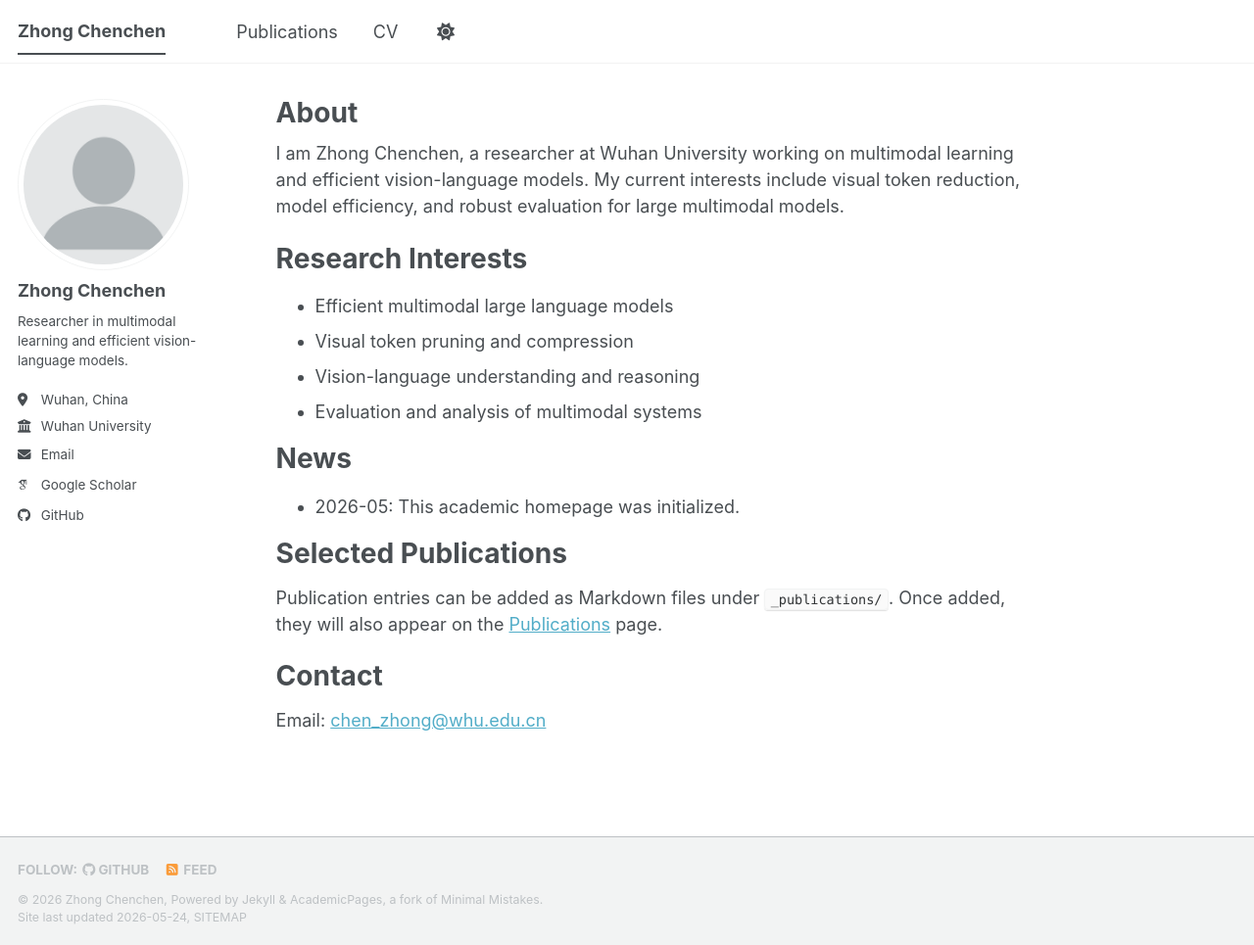
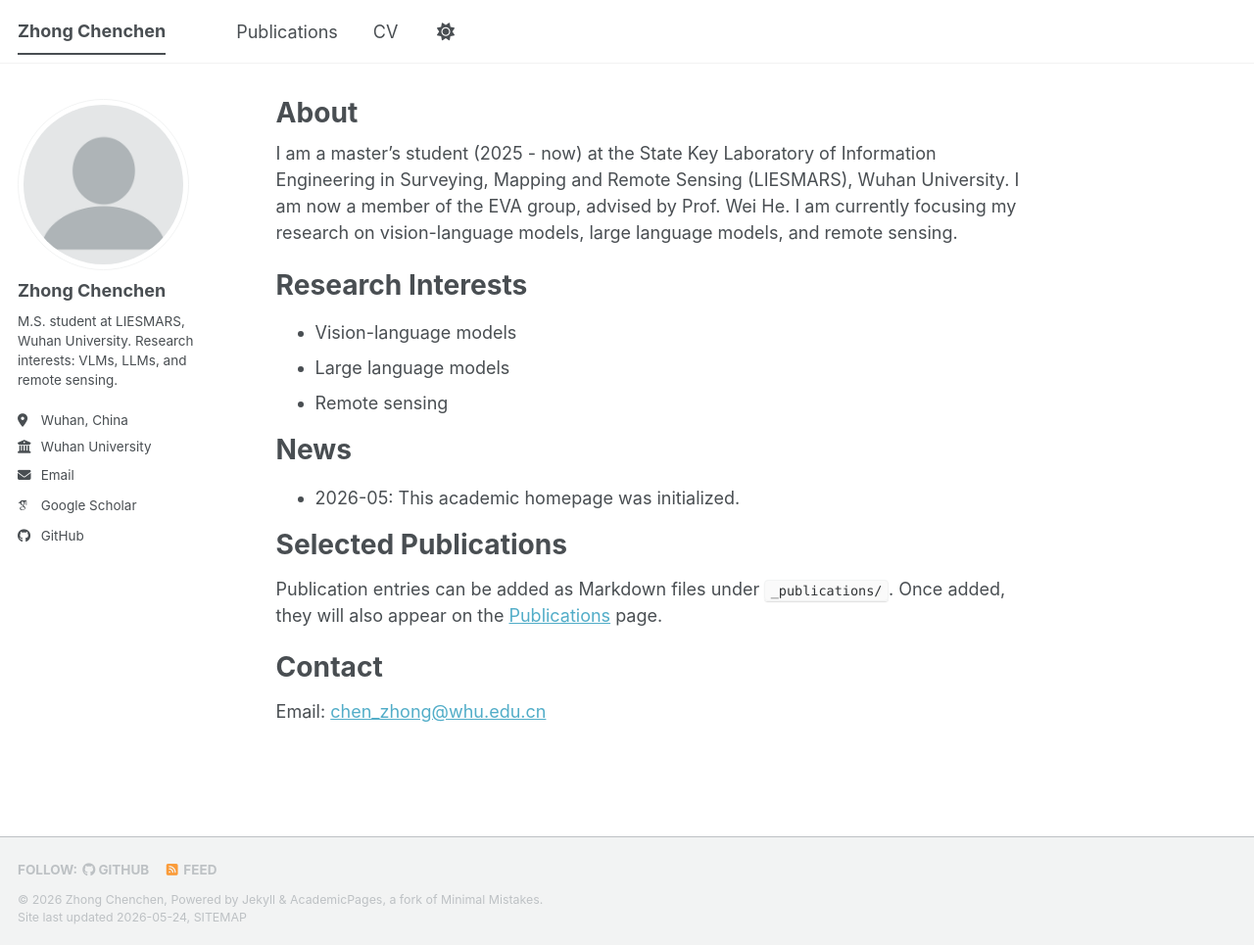
Before and after one commit to Zhong-Chenchen/ChenZhong, a Jekyll site: the page built from _pages/about.md, in a window 1280 px wide and 965 px high. Shown: the whole window at 98% size. Built offline with Jekyll 4.4.1, drawn with Linux system fonts in a browser that asks for light colours; some web fonts are replaced; a script bundle is joined from its source files by our own code; library files that are not in the unit come from our copies.

Commit message:
Update academic bio

```diff
--- a/_config.yml
+++ b/_config.yml
@@ -26,7 +26,7 @@ author:
   avatar           : "profile.png"
   name             : "Zhong Chenchen"
   pronouns         : # example: "she/her"
-  bio              : "Researcher in multimodal learning and efficient vision-language models."
+  bio              : "M.S. student at LIESMARS, Wuhan University. Research interests: VLMs, LLMs, and remote sensing."
   location         : "Wuhan, China"
   employer         : "Wuhan University"
   uri              : # URL
--- a/_pages/about.md
+++ b/_pages/about.md
@@ -7,14 +7,13 @@ redirect_from:
   - /about.html
 ---
 
-I am Zhong Chenchen, a researcher at Wuhan University working on multimodal learning and efficient vision-language models. My current interests include visual token reduction, model efficiency, and robust evaluation for large multimodal models.
+I am a master's student (2025 - now) at the State Key Laboratory of Information Engineering in Surveying, Mapping and Remote Sensing (LIESMARS), Wuhan University. I am now a member of the EVA group, advised by Prof. Wei He. I am currently focusing my research on vision-language models, large language models, and remote sensing.
 
 Research Interests
 ======
-* Efficient multimodal large language models
-* Visual token pruning and compression
-* Vision-language understanding and reasoning
-* Evaluation and analysis of multimodal systems
+* Vision-language models
+* Large language models
+* Remote sensing
 
 News
 ======
```
Also changed, not shown: _data/cv.json (+12 -12 lines), _pages/cv.md (+4 -4 lines).
